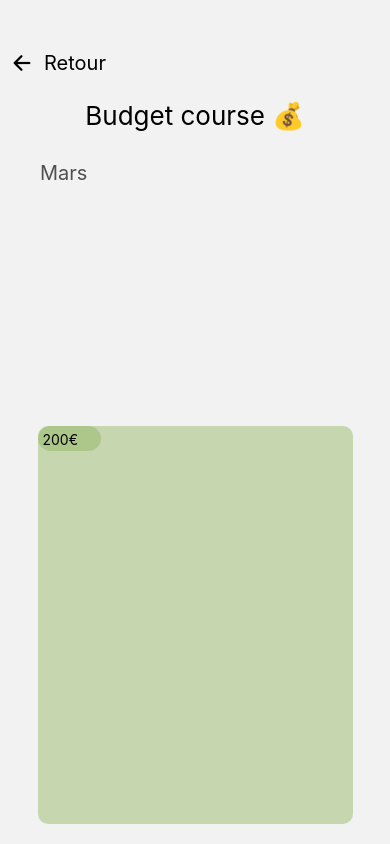
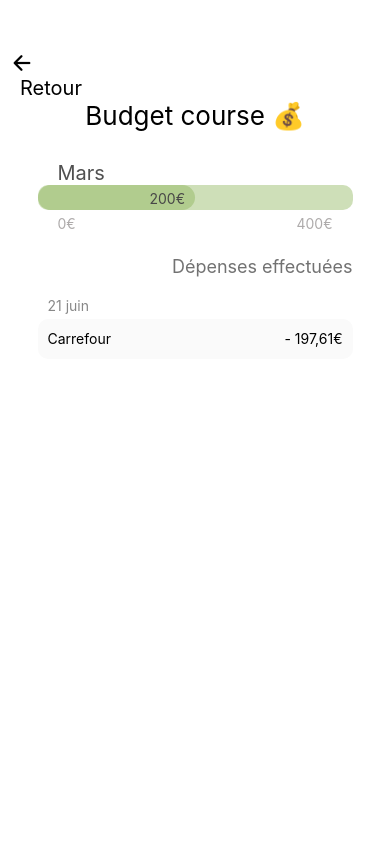
Before and after one commit to pcrdemma/Shop2Plate-Front, a React Native app: screen /Budget in a window 390 px wide. Built offline with nearby package versions, Linux system fonts and the light colour scheme.

Commit message:
front quasi ok, à check

```diff
--- a/components/budgetStyle.js
+++ b/components/budgetStyle.js
@@ -2,10 +2,10 @@ import { StyleSheet } from 'react-native';
 
 export const style = StyleSheet.create({
     container: {
+        backgroundColor : 'white',
         flex: 1,
         padding : 20,
-        paddingTop: 100,
-        alignItems: 'center',       // Centre les éléments horizontalement
+        paddingTop: 100,      // Centre les éléments horizontalement
         alignSelf: 'stretch',       // S'étend pour prendre toute la largeur disponible
     },
     backButton: {
@@ -20,29 +20,75 @@ export const style = StyleSheet.create({
         fontSize: 20,
         marginLeft: 10,
     },
+    title: {
+        alignItems : 'center',
+    },
     titleBudget: {
         fontSize: 26,
     },
     containermonth: {
         paddingTop : 30,
-        alignSelf: 'flex-start',   // Alignez à gauche
+        width : '90%',
+        alignSelf: 'center',   // Alignez à gauche
     },
     containerProgressionBar: {
-        width : '90%',
+        width : '100%',
+        flexDirection : 'row',
         height : 25,
         borderRadius : 10,
         backgroundColor : "rgba(132, 174, 78, 0.4)",
     },
     progressionbar: {
-        width : '20%', //modifier la width en fonction des dépenses en back
+        alignItems : 'flex-end',
+        width : '50%', //modifier la width en fonction des dépenses en back
         padding : 5,
         height : 25,
         borderRadius : 20,
+        paddingRight : 10,
         backgroundColor : "rgba(132, 174, 78, 0.4)",
     },
     month: {
         paddingLeft : 20,
         color : '#505050',
         fontSize: 20,
+    },
+    depense: {
+        color : '#484747',
+    },
+    price: {
+        color : '#AEABAB',
+    },
+    containerPrice: {
+        flexDirection: 'row',
+        justifyContent: 'space-between',
+        paddingHorizontal: 20,
+        marginTop: 5,
+    },
+    containerDepensesEffectues: {
+        flexDirection: 'row', // Alignement horizontal
+        justifyContent: 'flex-end', // Alignement à droite
+    },
+    depensesEffectues: {
+        paddingRight : '5%',
+        color : '#727272',
+        fontSize : 18,
+    },
+    containerTemplate: {
+        padding : '5%',
+        paddingTop : 20,
+    },
+    dateTemplateDepense: {
+        color : '#888888',
+        paddingLeft : 10,
+    },
+    containerDepensesTemplate: {
+        backgroundColor : '#FAFAFA',
+        borderRadius : 10,
+        height : 40,
+        alignItems : 'center',
+        padding : 10,
+        flexDirection: 'row',
+        justifyContent: 'space-between',
+        marginTop: 5,
     }
 });
--- a/package.json
+++ b/package.json
@@ -12,7 +12,7 @@
     "@expo/metro-runtime": "~3.1.3",
     "@react-navigation/native": "^6.1.17",
     "@react-navigation/stack": "^6.3.29",
-    "expo": "~50.0.13",
+    "expo": "^51.0.5",
     "expo-status-bar": "~1.11.1",
     "react": "18.2.0",
     "react-dom": "18.2.0",
--- a/pages/Budget.js
+++ b/pages/Budget.js
@@ -14,24 +14,50 @@ const Budget = () => {
         return month.charAt(0).toUpperCase() + month.slice(1); // Capitalise le premier caractère
     };
 
-
     return (
         <ScrollView contentContainerStyle={style.container}>
             <TouchableOpacity onPress={handleBackPress} style={style.backButton}>
+                        <View style={style.backButtonContent}>
                             <Ionicons name="arrow-back" size={24} color="black" />
                             <Text style={style.backButtonText}>Retour</Text>
+                        </View>
                     </TouchableOpacity>
             <View style={style.title}>
                 <Text style={style.titleBudget}>Budget course 💰</Text>
             </View>
-                <View style={[style.containermonth,{ flex: 2}]}>
+                <View style={[style.containermonth,{ flex: 1}]}>
                     <Text style={style.month}>{currentMonth()}</Text>
-                </View>
-            <View style={[style.containerProgressionBar,{ flex: 3}]}>
+                    <View style={[style.containerProgressionBar]}>
                         <View style={style.progressionbar}>
                             <Text style={style.depense}>200€</Text>
                         </View>
                     </View>
+                    <View style={style.containerPrice}>
+                        <View style={style.containerZero}>
+                            <Text style={style.price}>0€</Text>
+                        </View>
+                        <View style={style.containerBud}>
+                            <Text style={style.price}>400€</Text>
+                        </View>
+                    </View>
+                </View>
+                <View style={[style.containerDepenseBudget, {flex: 6}]}>
+                    <View style={style.containerDepensesEffectues}>
+                        <Text style={style.depensesEffectues}>Dépenses effectuées</Text>
+                    </View>
+                    <View style={style.containerTemplate}>
+                        <Text style={style.dateTemplateDepense}>21 juin</Text>
+                        <View style={style.containerDepensesTemplate}>
+                            <View style={style.containerMagasin}>
+                                <Text style={style.magasin}>Carrefour</Text>
+                            </View>
+                            <View style={style.containerDepenseMagasin}>
+                                <Text style={style.depenseMagasin}>- 197,61€</Text>
+                            </View>
+                        </View>
+                    </View>
+                </View>
+
         </ScrollView>
     );
 };
```
Also changed, not shown: 1 other file (tests, documents, lock files or other folders). Lines whose indentation alone changed are shown as unchanged.
